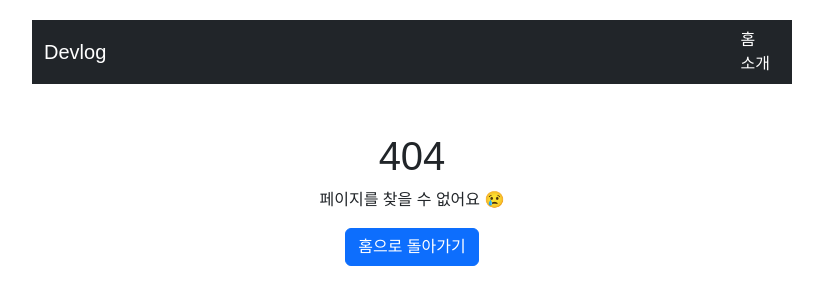
After one commit to ksyee01290/Devlog, a Flask app: template templates/404.html in a window 1280 px wide. The commit adds this page. Shown: the top 305 px of the page, without its empty margins (228-1051 px from the left). Run offline with Flask 3, Linux system fonts and the light colour scheme; the template is opened without the code that fills it, so the values that code supplies are empty.

Commit message:
404처리

```diff
--- a/app.py
+++ b/app.py
@@ -1,6 +1,7 @@
-from flask import Flask, render_template, request
+from flask import Flask, render_template, request, redirect, url_for, flash
 
 app = Flask(__name__)
+app.secret_key = "123123"
 
 @app.route("/")
 def hello():
@@ -21,7 +22,12 @@ def login():
     if request.method == "POST":
         username = request.form["username"]
         password = request.form["password"]
-        return f"{username}님 로그인 성공"
+        flash(f"{username}님 로그인 성공")
+        return redirect(url_for("hello"))
     return render_template("login.html")
 
+@app.errorhandler(404)
+def page_not_found(e):
+    return render_template("404.html"), 404
+
 app.run(debug=True)
--- /dev/null
+++ b/templates/404.html
@@ -0,0 +1,9 @@
+{% extends "base.html" %}
+
+{% block content %}
+    <div class="text-center mt-5">
+        <h1>404</h1>
+        <p>페이지를 찾을 수 없어요 😢</p>
+        <a href="/" class="btn btn-primary">홈으로 돌아가기</a>
+    </div>
+{% endblock %}
--- a/templates/base.html
+++ b/templates/base.html
@@ -1,10 +1,12 @@
 <!DOCTYPE html>
 <html>
+
 <head>
     <title>Devlog</title>
     <link rel="stylesheet" href="https://cdn.jsdelivr.net/npm/bootstrap@5.3.0/dist/css/bootstrap.min.css">
     <link rel="stylesheet" href="{{ url_for('static', filename='style.css') }}">
 </head>
+
 <body>
     <nav class="navbar navbar-dark bg-dark">
         <div class="container">
@@ -17,9 +19,18 @@
     </nav>
 
     <div class="container mt-4">
+        {% with messages = get_flashed_messages() %}
+            {% if messages %}
+                {% for message in messages %}
+                <div class="alert alert-success">{{ message }}</div>
+                {% endfor %}
+            {% endif %}
+        {% endwith %}
+
         {% block content %}
         {% endblock %}
     </div>
 
 </body>
+
 </html>
```
